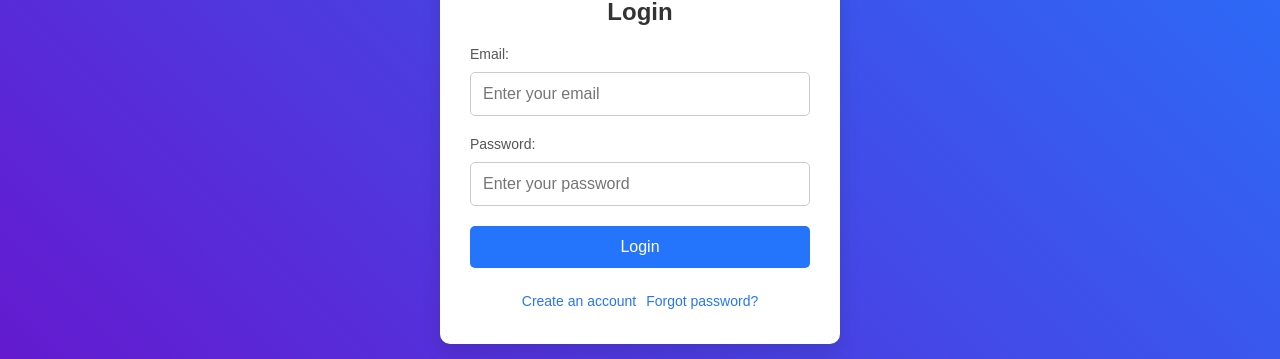
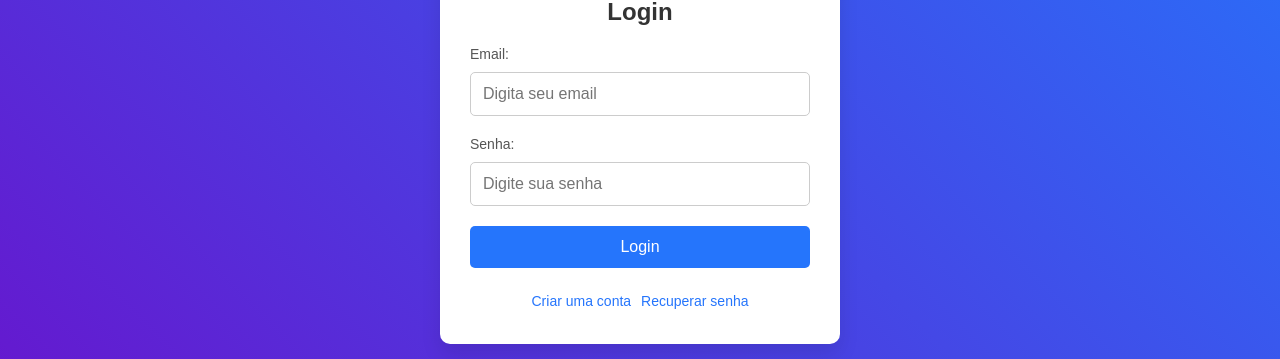
Before and after one commit to FredericoCanoeira/everest-ferramentas, a React (Create React App) app in the folder frontend/: page / in a window 1280 px wide. Shown: the part 254-613 px from the top of the page. Built offline with nearby package versions, Linux system fonts and the light colour scheme.

Commit message:
change language

```diff
--- a/frontend/src/components/Login.js
+++ b/frontend/src/components/Login.js
@@ -33,27 +33,27 @@ function Login() {
               value={email}
               onChange={(e) => setEmail(e.target.value)} // Update email state
               required
-              placeholder="Enter your email"
+              placeholder="Digita seu email"
             />
           </div>
           <div className="input-group">
-            <label htmlFor="password">Password:</label>
+            <label htmlFor="password">Senha:</label>
             <input
               type="password"
               id="password"
               value={password}
               onChange={(e) => setPassword(e.target.value)} // Update password state
               required
-              placeholder="Enter your password"
+              placeholder="Digite sua senha"
             />
           </div>
           <div className="button-group">
-            <button type="submit" className="btn-login">Login</button>
+            <button type="Acessar" className="btn-login">Login</button>
           </div>
         </form>
         <div className="auth-options">
-          <a href="/register" className="auth-link">Create an account</a>
-          <a href="/forgot-password" className="auth-link">Forgot password?</a>
+          <a href="/register" className="auth-link">Criar uma conta</a>
+          <a href="/forgot-password" className="auth-link">Recuperar senha</a>
         </div>
       </div>
     </div>
```
